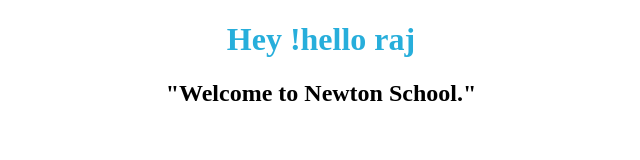
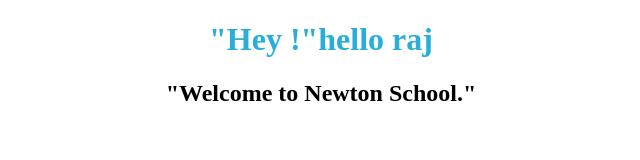
Before and after one commit to rajashekar321/React-Practice---Greetings-with-Props---me57zqxhtvax, a React app: page / in a window 1280 px wide. Shown: the top 160 px of the page, without its empty margins (319-959 px from the left). Built offline with nearby package versions, Linux system fonts and the light colour scheme.

Commit message:
Update Welcome.js

```diff
--- a/src/components/Welcome.js
+++ b/src/components/Welcome.js
@@ -3,7 +3,7 @@ import React from 'react'
 const Welcome = (props) => {
     return (
         <div>
-            <h1>Hey !{props.name}</h1>
+            <h1>"Hey !"{props.name}</h1>
             <h2>"Welcome to Newton School."</h2>
         </div>
     )
```
